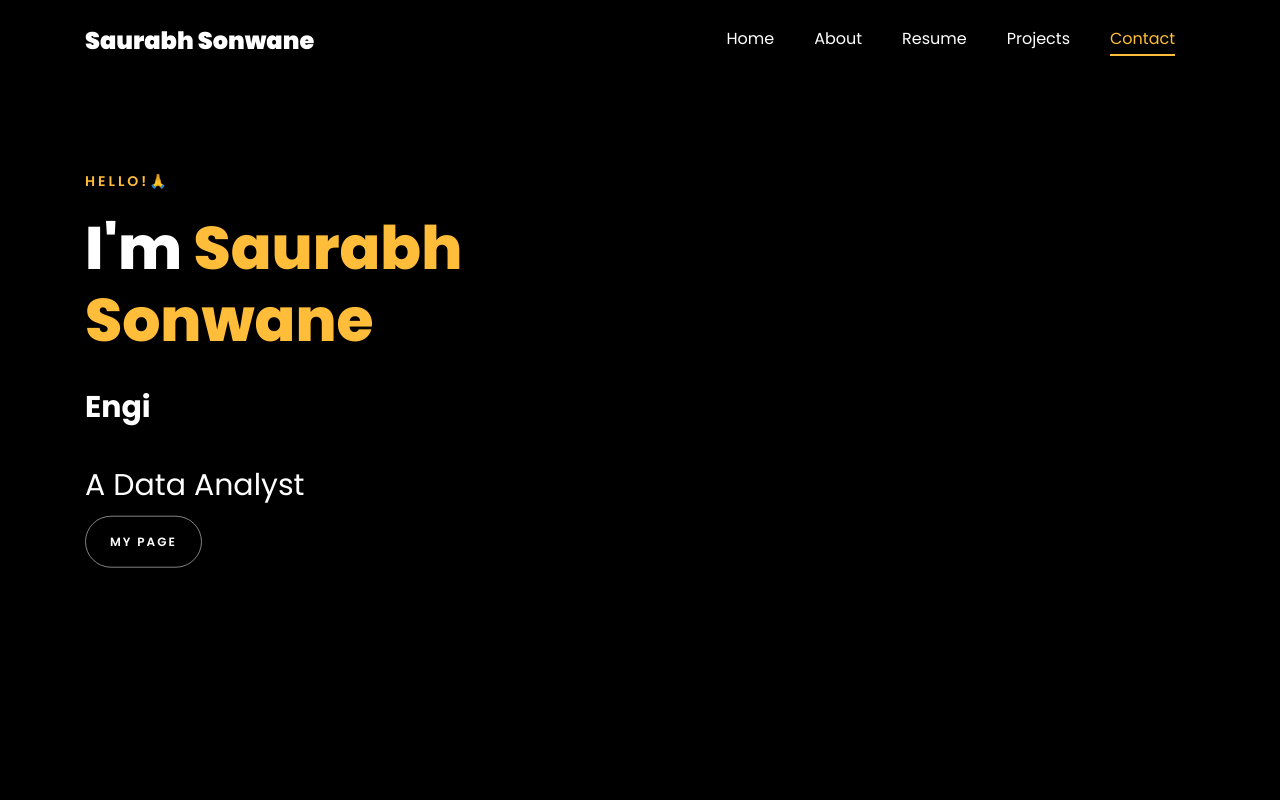
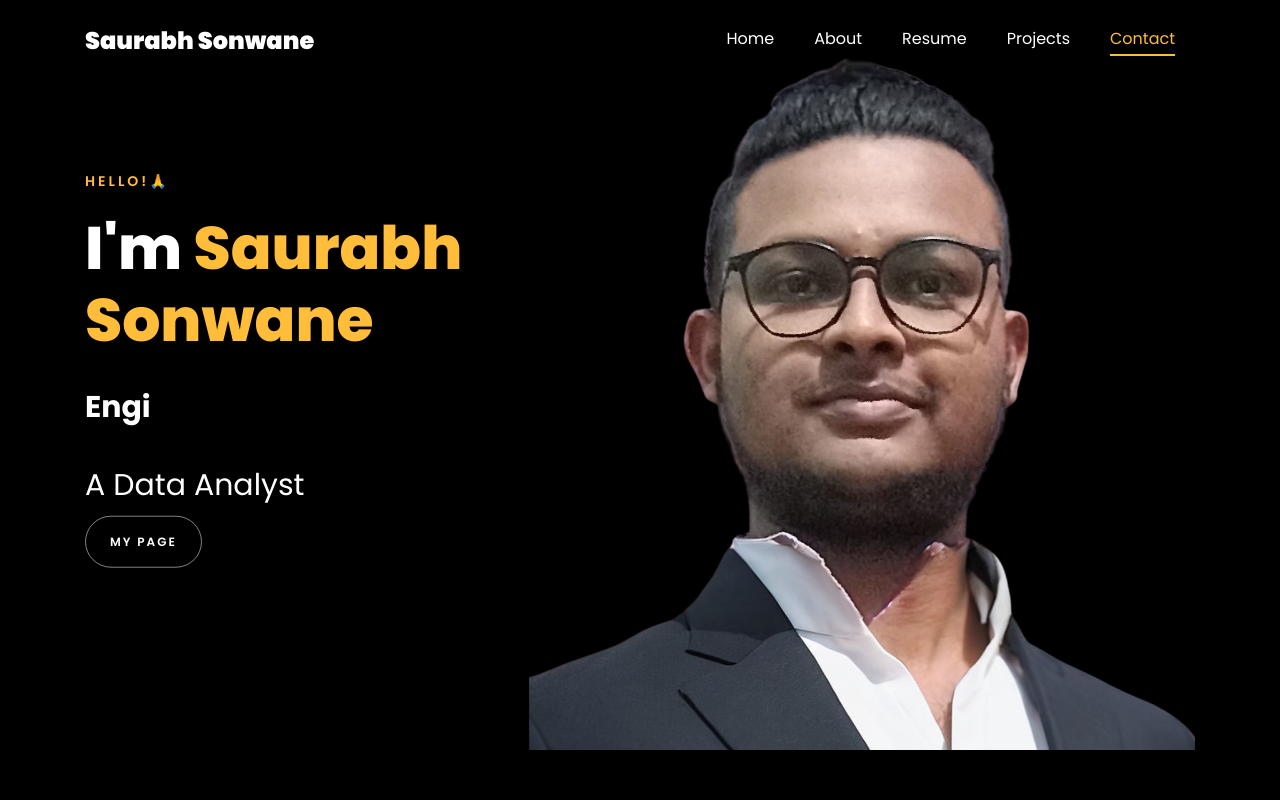
Before and after one commit to SSonwane26/SSonwane26.github.io, a plain HTML site: page index.html in a window 1280 px wide. Shown: the top 800 px of the page. Drawn offline with Linux system fonts and the light colour scheme; files whose address does not match are found by name.

Commit message:
Update index.html

```diff
--- a/index.html
+++ b/index.html
@@ -141,7 +141,7 @@
 	      	<div class="overlay"></div>
 	         <div class="container">
 	          <div class="row d-md-flex no-gutters slider-text align-items-end justify-content-end" data-scrollax-parent="true">
-	          	<div class="one-third js-fullheight order-md-last img" style="background-image:url(images/#.png);">
+	          	<div class="one-third js-fullheight order-md-last img" style="background-image:url(images/P2.png);">
 	          	 <div class="overlay"></div>
 	          	</div>
 		          <div class="one-forth d-flex  align-items-center ftco-animate" data-scrollax=" properties: { translateY: '70%' }">
```
